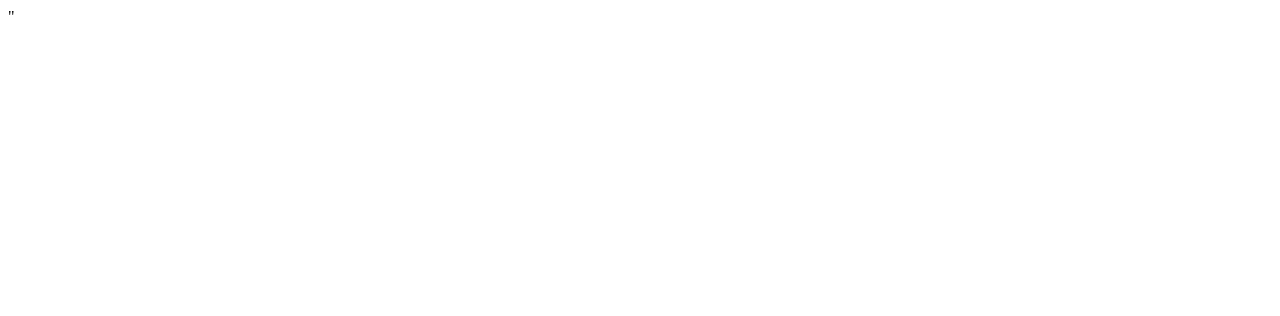
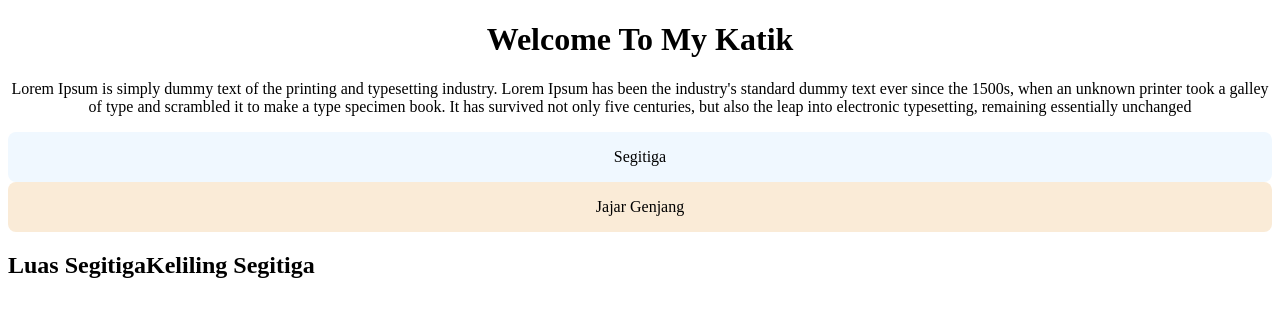
Before and after one commit to revou-fundamental-course/16-jun-25-dwi-hk, a plain HTML site: page index.html in a window 1280 px wide. Drawn offline with Linux system fonts and the light colour scheme.

Commit message:
Update 1

```diff
--- a/css/style.css
+++ b/css/style.css
@@ -0,0 +1,31 @@
+header {
+    text-align: center;
+}
+
+nav {
+   display: flex;
+    flex-direction: column;
+}
+
+nav a {
+    border-radius: 8px;
+    height: 50px;
+    align-content: center;
+    color: black;
+    text-decoration: none;
+}
+
+.bg-aliceblue {
+    background-color: aliceblue;
+}
+
+.bg-antiquewhite {
+    background-color:antiquewhite;
+}
+
+main {
+    display: flex;;
+}
+main > section
+    flex:1;
+}
--- a/index.html
+++ b/index.html
@@ -6,13 +6,47 @@
     <title>Website MAtematik - Dwi </title>
     <!-- CSS External -->
      <link rel="stylesheet" href="css\style.css">
-     "
+
+
 </head>
 <body>
     <!-- Head Content -->
-    <header></header>
+     <header class="main-header">
+
+        <h1>Welcome To My Katik</h1>
+        <p>Lorem Ipsum is simply dummy text of the printing and typesetting industry.
+             Lorem Ipsum has been the industry's standard dummy text ever since the 1500s, when an unknown printer took a galley
+              of type and scrambled it to make a type specimen book. It has survived not only five centuries, but also the leap into electronic typesetting, remaining essentially unchanged</p>
+        <!-- Navigation -->
+              <nav>
+        <a class="bg-aliceblue" href="">Segitiga</a>
+        <a class="bg-antiquewhite" href="">Jajar Genjang</a>
+              </nav>
+    </header>
     <!-- Main Content -->
-    <main></main>
+    <main>
+      <!-- Luas  -->
+      <section>
+            <header>
+                  <h2>Luas Segitiga</h2>
+            </header>
+            <!-- Konten Luas  -->
+
+
+      <div></div>
+      <!-- Form Luas -->
+      <form></form>
+      </section>
+
+
+      <!-- Keliling -->
+      <section>
+            <header>
+            <h2>Keliling Segitiga</h2>
+
+            </header>
+      </section>
+    </main>
     <!-- Footer Content -->
     <Footer></Footer>
 
```
